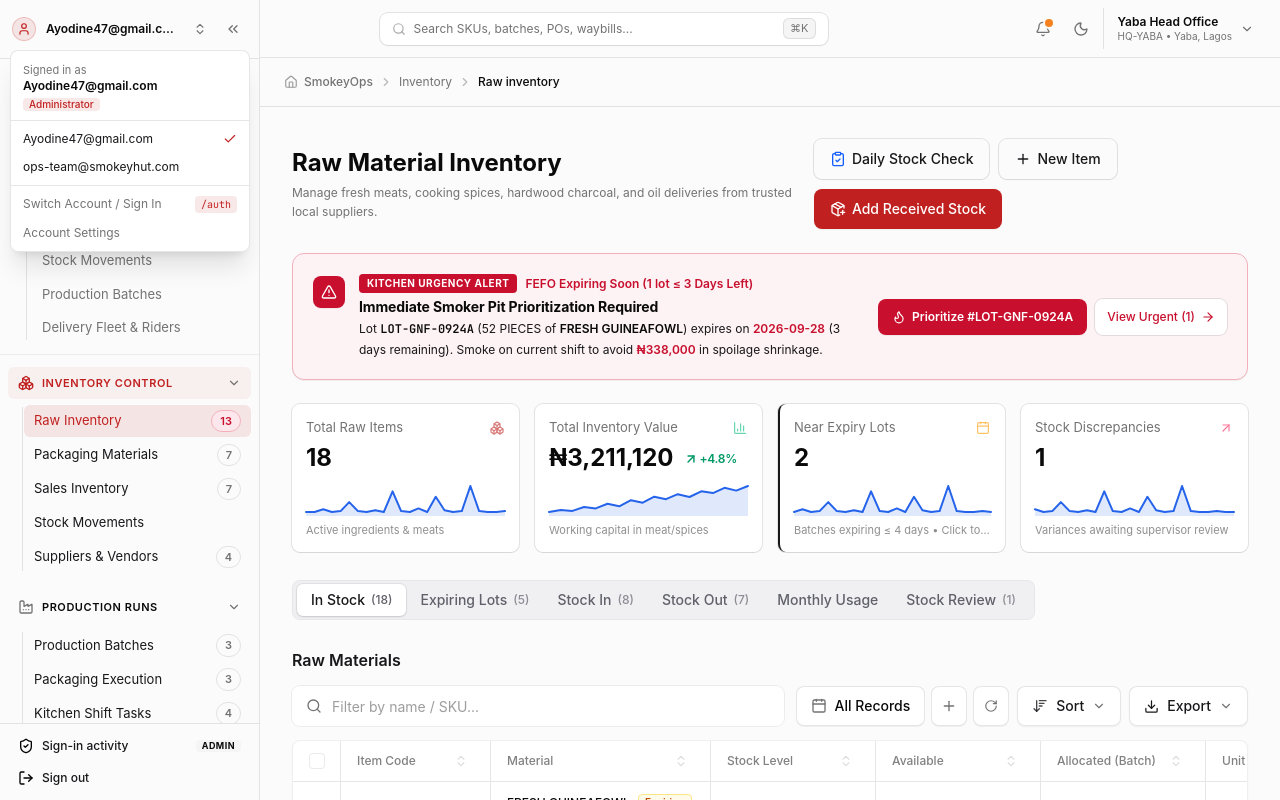
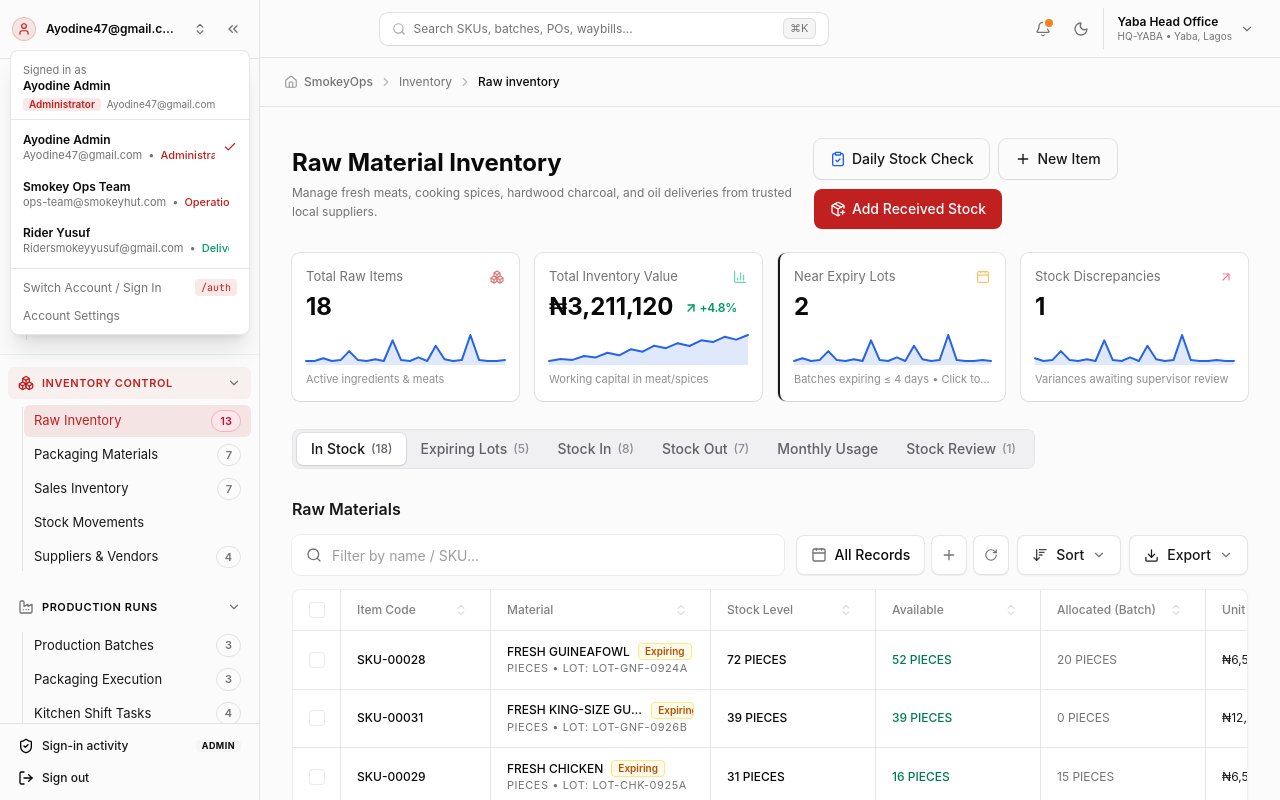
Before and after one commit to ayodine/smokey-ops-dashboard, a React (Vite) app: page /inventory/raw in a window 1280 px wide. Both pictures are taken after a click on the button "Ayodine47@gmail.com". Shown: the top 800 px of the page. Built offline with nearby package versions, Linux system fonts and the light colour scheme.

Commit message:
feat(rbac): add Rider Yusuf account switching with auto-routing and restrict sidebar navigation to rider portal

```diff
--- a/src/components/layout/AppShell.tsx
+++ b/src/components/layout/AppShell.tsx
@@ -1,5 +1,6 @@
 import React, { useState, useEffect } from 'react'
-import { Outlet } from 'react-router-dom'
+import { Outlet, useLocation, useNavigate } from 'react-router-dom'
+import { useSmokeyOps } from '@/context/SmokeyOpsContext'
 import { Sidebar } from './Sidebar'
 import { TopNav } from './TopNav'
 import { Breadcrumbs } from './Breadcrumbs'
@@ -8,6 +9,22 @@ import { CommandMenu } from '@/components/ui/CommandMenu'
 export const AppShell: React.FC = () => {
   const [isMobileSidebarOpen, setIsMobileSidebarOpen] = useState(false)
   const [isCommandMenuOpen, setIsCommandMenuOpen] = useState(false)
+  const { currentAccount } = useSmokeyOps()
+  const location = useLocation()
+  const navigate = useNavigate()
+
+  // RBAC Route Guard: Sandboxes Rider to Logistics & Rider Portal (Spec Section 2.2)
+  useEffect(() => {
+    if (currentAccount.role === 'rider') {
+      const allowedPaths = ['/logistics/rider-portal', '/rider']
+      const isAllowed = allowedPaths.some(
+        p => location.pathname === p || location.pathname.startsWith(`${p}/`)
+      )
+      if (!isAllowed) {
+        navigate('/logistics/rider-portal', { replace: true })
+      }
+    }
+  }, [currentAccount.role, location.pathname, navigate])
 
   // Global Command+K / Ctrl+K keyboard shortcut
   useEffect(() => {
--- a/src/components/layout/Sidebar.tsx
+++ b/src/components/layout/Sidebar.tsx
@@ -1,5 +1,6 @@
-import React, { useState } from 'react'
+import React, { useState, useMemo } from 'react'
 import { Link, useLocation, useNavigate } from 'react-router-dom'
+import { useSmokeyOps } from '@/context/SmokeyOpsContext'
 import { cn } from '@/lib/utils'
 import {
   Boxes,
@@ -96,15 +97,43 @@ export const Sidebar: React.FC<SidebarProps> = ({ isMobileOpen, onCloseMobile, o
     return localStorage.getItem('ops_sidebar_collapsed') === 'true'
   })
 
+  const { activeAccountEmail, currentAccount, switchAccount, availableAccounts } = useSmokeyOps()
+
   // Sign-in activity modal state
   const [isActivityModalOpen, setIsActivityModalOpen] = useState(false)
 
   // Account dropdown state
   const [isAccountMenuOpen, setIsAccountMenuOpen] = useState(false)
-  const [activeAccount, setActiveAccount] = useState('Ayodine47@gmail.com')
 
   // Recents collapsible state
   const [isRecentsOpen, setIsRecentsOpen] = useState(true)
+
+  // Filter sections based on account role (RBAC)
+  const navSections = useMemo(() => {
+    if (currentAccount.role === 'rider') {
+      return [
+        {
+          id: 'logistics',
+          title: 'Logistics & Dispatch',
+          icon: Truck,
+          defaultHref: '/logistics/rider-portal',
+          items: [
+            { label: 'Rider Portal (My Trips)', href: '/logistics/rider-portal', badge: 'Active' },
+          ],
+        },
+      ]
+    }
+    return NAV_SECTIONS
+  }, [currentAccount.role])
+
+  const recentNavItems = useMemo(() => {
+    if (currentAccount.role === 'rider') {
+      return [
+        { label: 'Rider Portal (My Trips)', href: '/logistics/rider-portal' },
+      ]
+    }
+    return RECENT_NAV_ITEMS
+  }, [currentAccount.role])
 
   // Track expanded collapsible sections
   const [openSections, setOpenSections] = useState<Record<string, boolean>>(() => {
@@ -165,7 +194,7 @@ export const Sidebar: React.FC<SidebarProps> = ({ isMobileOpen, onCloseMobile, o
               </div>
 
               <span className="text-xs font-semibold text-kumo-strong truncate flex-1 tracking-normal">
-                {activeAccount.length > 20 ? `${activeAccount.slice(0, 16)}...` : activeAccount}
+                {currentAccount.email.length > 20 ? `${currentAccount.email.slice(0, 16)}...` : currentAccount.email}
               </span>
               <ChevronsUpDown className="w-3.5 h-3.5 text-kumo-subtle shrink-0 ml-1" />
             </button>
@@ -192,35 +221,51 @@ export const Sidebar: React.FC<SidebarProps> = ({ isMobileOpen, onCloseMobile, o
             <div className="absolute left-2.5 top-[50px] w-60 rounded-lg border border-kumo-line bg-kumo-base shadow-xl py-1 z-50 animate-in fade-in zoom-in-95 text-xs">
               <div className="px-3 py-2 border-b border-kumo-line">
                 <p className="text-[11px] text-kumo-subtle">Signed in as</p>
-                <p className="font-semibold text-kumo-strong truncate">{activeAccount}</p>
-                <span className="inline-block mt-1 text-[10px] bg-primary/10 text-primary px-1.5 py-0.2 rounded font-medium">
-                  Administrator
+                <p className="font-semibold text-kumo-strong truncate">{currentAccount.name}</p>
+                <div className="flex items-center gap-1.5 mt-1">
+                  <span className={`inline-block text-[10px] px-1.5 py-0.2 rounded font-semibold ${
+                    currentAccount.role === 'rider'
+                      ? 'bg-emerald-50 text-emerald-700 border border-emerald-200 dark:bg-emerald-950/40 dark:text-emerald-300'
+                      : 'bg-primary/10 text-primary'
+                  }`}>
+                    {currentAccount.roleLabel}
                   </span>
+                  <span className="text-[10px] text-kumo-subtle truncate">{currentAccount.email}</span>
+                </div>
               </div>
 
               <div className="py-1">
+                {availableAccounts.map(acc => {
+                  const isSelected = activeAccountEmail.toLowerCase() === acc.email.toLowerCase()
+                  return (
                     <button
+                      key={acc.email}
                       type="button"
                       onClick={() => {
-                    setActiveAccount('Ayodine47@gmail.com')
+                        switchAccount(acc.email)
                         setIsAccountMenuOpen(false)
+                        if (acc.role === 'rider') {
+                          navigate('/logistics/rider-portal')
+                        } else if (location.pathname.startsWith('/logistics/rider-portal')) {
+                          navigate('/overview')
+                        }
                       }}
-                  className="w-full px-3 py-1.5 text-left flex items-center justify-between hover:bg-kumo-tint cursor-pointer"
+                      className="w-full px-3 py-2 text-left flex items-center justify-between hover:bg-kumo-tint cursor-pointer"
                     >
-                  <span className="truncate">Ayodine47@gmail.com</span>
-                  {activeAccount === 'Ayodine47@gmail.com' && <Check className="w-3.5 h-3.5 text-primary" />}
+                      <div className="min-w-0 flex-1 pr-2">
+                        <div className="font-semibold text-kumo-strong text-xs truncate">{acc.name}</div>
+                        <div className="text-[11px] text-kumo-subtle flex items-center gap-1.5 truncate">
+                          <span>{acc.email}</span>
+                          <span>•</span>
+                          <span className={acc.role === 'rider' ? 'text-emerald-600 font-medium' : 'text-primary font-medium'}>
+                            {acc.roleLabel}
+                          </span>
+                        </div>
+                      </div>
+                      {isSelected && <Check className="w-3.5 h-3.5 text-primary shrink-0" />}
                     </button>
-                <button
-                  type="button"
-                  onClick={() => {
-                    setActiveAccount('ops-team@smokeyhut.com')
-                    setIsAccountMenuOpen(false)
-                  }}
-                  className="w-full px-3 py-1.5 text-left flex items-center justify-between hover:bg-kumo-tint cursor-pointer"
-                >
-                  <span className="truncate">ops-team@smokeyhut.com</span>
-                  {activeAccount === 'ops-team@smokeyhut.com' && <Check className="w-3.5 h-3.5 text-primary" />}
-                </button>
+                  )
+                })}
               </div>
 
               <div className="border-t border-kumo-line pt-1">
@@ -265,7 +310,8 @@ export const Sidebar: React.FC<SidebarProps> = ({ isMobileOpen, onCloseMobile, o
             </button>
           </div>
 
-          {/* Home Overview Link */}
+          {/* Home Overview Link (Hidden for Rider Profile) */}
+          {currentAccount.role !== 'rider' && (
             <Link
               to="/overview"
               onClick={onCloseMobile}
@@ -279,6 +325,7 @@ export const Sidebar: React.FC<SidebarProps> = ({ isMobileOpen, onCloseMobile, o
               <Home className="w-4 h-4 text-kumo-subtle shrink-0" />
               <span className="truncate">Home overview</span>
             </Link>
+          )}
 
           {/* Recents Collapsible Sub-menu */}
           <div>
@@ -305,7 +352,7 @@ export const Sidebar: React.FC<SidebarProps> = ({ isMobileOpen, onCloseMobile, o
                   aria-hidden="true"
                   className="pointer-events-none absolute inset-y-1 left-[18px] z-10 block w-px bg-kumo-line"
                 />
-                {RECENT_NAV_ITEMS.map(rec => {
+                {recentNavItems.map(rec => {
                   const isActive = location.pathname === rec.href
                   return (
                     <Link
@@ -331,7 +378,7 @@ export const Sidebar: React.FC<SidebarProps> = ({ isMobileOpen, onCloseMobile, o
 
       {/* 3. Main Navigation Sections */}
       <div className="flex-1 overflow-y-auto px-2 py-3 space-y-4">
-        {NAV_SECTIONS.map(section => {
+        {navSections.map(section => {
           const SectionIcon = section.icon
           const isOpen = openSections[section.id]
           const isSectionActive = section.items.some(item => location.pathname.startsWith(item.href))
--- a/src/context/SmokeyOpsContext.tsx
+++ b/src/context/SmokeyOpsContext.tsx
@@ -1,4 +1,4 @@
-import React, { createContext, useContext, useState } from 'react'
+import React, { createContext, useContext, useState, useMemo } from 'react'
 import {
   RawProduct,
   RawDelivery,
@@ -124,6 +124,12 @@ interface SmokeyOpsContextType {
   markPickupCollected: (orderId: number, collectedBy: string, handoverStaff: string) => void
   verifyThirdPartyFee: (deliveryId: number, status: 'approved' | 'flagged', note?: string) => void
 
+  // Account Profile & RBAC
+  activeAccountEmail: string
+  currentAccount: AppUserAccount
+  switchAccount: (email: string) => void
+  availableAccounts: AppUserAccount[]
+
   // Feedback, Toasts & Success Confirmation Modals
   toasts: ToastMessage[]
   showToast: (message: string, type?: 'success' | 'info' | 'error', title?: string) => void
@@ -131,6 +137,36 @@ interface SmokeyOpsContextType {
   showSuccessModal: (data: { title: string; message: string; details?: Array<{ label: string; value: string }>; actionLabel?: string; onAction?: () => void }) => void
   closeSuccessModal: () => void
 }
+
+export interface AppUserAccount {
+  email: string
+  name: string
+  role: 'admin' | 'manager' | 'rider'
+  roleLabel: string
+  rider_user_id?: number
+}
+
+export const APP_ACCOUNTS: AppUserAccount[] = [
+  {
+    email: 'Ayodine47@gmail.com',
+    name: 'Ayodine Admin',
+    role: 'admin',
+    roleLabel: 'Administrator'
+  },
+  {
+    email: 'ops-team@smokeyhut.com',
+    name: 'Smokey Ops Team',
+    role: 'manager',
+    roleLabel: 'Operations Manager'
+  },
+  {
+    email: 'Ridersmokeyyusuf@gmail.com',
+    name: 'Rider Yusuf',
+    role: 'rider',
+    roleLabel: 'Delivery Rider',
+    rider_user_id: 455
+  }
+]
 
 const SmokeyOpsContext = createContext<SmokeyOpsContextType | undefined>(undefined)
 
@@ -166,6 +202,26 @@ export const SmokeyOpsProvider: React.FC<{ children: React.ReactNode }> = ({ chi
   const [riderTasks, setRiderTasks] = useState<RiderTask[]>(SEED_RIDER_TASKS)
   const [storePickups, setStorePickups] = useState<StorePickupOrder[]>(SEED_STORE_PICKUPS)
   const [thirdPartySummaries] = useState<ThirdPartyWeeklySummary[]>(SEED_THIRD_PARTY_SUMMARY)
+
+  // Account / Role Management (RBAC)
+  const [activeAccountEmail, setActiveAccountEmail] = useState<string>(() => {
+    return localStorage.getItem('smokey_active_account') || 'Ayodine47@gmail.com'
+  })
+
+  const currentAccount = useMemo(() => {
+    return APP_ACCOUNTS.find(a => a.email.toLowerCase() === activeAccountEmail.toLowerCase()) || APP_ACCOUNTS[0]
+  }, [activeAccountEmail])
+
+  const switchAccount = (email: string) => {
+    setActiveAccountEmail(email)
+    localStorage.setItem('smokey_active_account', email)
+    const target = APP_ACCOUNTS.find(a => a.email.toLowerCase() === email.toLowerCase())
+    if (target?.role === 'rider') {
+      showToast('Switched to Rider Yusuf profile — restricted to Logistics & Delivery operations', 'info')
+    } else {
+      showToast(`Switched account to ${target?.name || email} (${target?.roleLabel || 'Staff'})`, 'info')
+    }
+  }
 
   // Feedback: Toasts & Success Modal
   const [toasts, setToasts] = useState<ToastMessage[]>([])
@@ -1246,6 +1302,10 @@ export const SmokeyOpsProvider: React.FC<{ children: React.ReactNode }> = ({ chi
         remitCodCash,
         markPickupCollected,
         verifyThirdPartyFee,
+        activeAccountEmail,
+        currentAccount,
+        switchAccount,
+        availableAccounts: APP_ACCOUNTS,
         toasts,
         showToast,
         dismissToast,
--- a/src/features/inventory/RawInventoryPage.tsx
+++ b/src/features/inventory/RawInventoryPage.tsx
@@ -870,58 +870,6 @@ export const RawInventoryPage: React.FC = () => {
         </div>
       </div>
 
-      {/* Kitchen Urgency Alert Banner (Rendered when any lot is <= 3 days from expiring) */}
-      {criticalExpiringLots.length > 0 && (
-        <div className="rounded-xl border border-[#F3B0BB] dark:border-[#52171E] bg-[#FDF2F4] dark:bg-[#200A0D] p-4 sm:p-5 shadow-2xs">
-          <div className="flex flex-col md:flex-row md:items-center justify-between gap-4">
-            <div className="flex items-start gap-3.5">
-              <div className="p-2 rounded-lg bg-[#C8102E] text-white shadow-2xs shrink-0 mt-0.5">
-                <AlertTriangle className="w-4 h-4" />
-              </div>
-              <div>
-                <div className="flex items-center gap-2 flex-wrap">
-                  <span className="inline-flex items-center px-2 py-0.5 rounded text-[10px] font-bold tracking-wider uppercase bg-[#C8102E] text-white">
-                    Kitchen Urgency Alert
-                  </span>
-                  <span className="text-xs font-semibold text-[#C8102E] dark:text-rose-300">
-                    FEFO Expiring Soon ({criticalExpiringLots.length} lot{criticalExpiringLots.length > 1 ? 's' : ''} ≤ 3 Days Left)
-                  </span>
-                </div>
-                <h2 className="text-sm font-bold text-kumo-strong mt-1">
-                  Immediate Smoker Pit Prioritization Required
-                </h2>
-                <p className="text-xs text-kumo-default mt-0.5 max-w-2xl leading-relaxed">
-                  Lot <span className="font-semibold text-kumo-strong font-mono">{criticalExpiringLots[0].lot_number}</span> ({criticalExpiringLots[0].remaining_qty} {criticalExpiringLots[0].unit} of <span className="font-semibold text-kumo-strong">{criticalExpiringLots[0].product_name}</span>) expires on <span className="font-semibold text-[#C8102E] dark:text-rose-400">{criticalExpiringLots[0].expiry_date}</span> ({criticalExpiringLots[0].days_to_expiry} day{criticalExpiringLots[0].days_to_expiry === 1 ? '' : 's'} remaining). Smoke on current shift to avoid <span className="font-semibold text-[#C8102E] dark:text-rose-400">{formatNaira(criticalExpiringLots[0].remaining_qty * criticalExpiringLots[0].unit_cost)}</span> in spoilage shrinkage.
-                </p>
-              </div>
-            </div>
-            <div className="flex items-center gap-2 shrink-0 self-end md:self-center">
-              <Button
-                variant="primary"
-                size="sm"
-                onClick={() => handleOpenPrioritize(criticalExpiringLots[0])}
-                leftIcon={<Flame className="w-3.5 h-3.5" />}
-                className="h-9 px-3.5 text-xs font-semibold bg-[#C8102E] hover:bg-[#b00d27] text-white border-transparent shadow-2xs"
-              >
-                Prioritize #{criticalExpiringLots[0].lot_number}
-              </Button>
-              <Button
-                variant="outline"
-                size="sm"
-                onClick={() => {
-                  setActiveTab('fefo')
-                  setFefoFilter('near_expiry')
-                }}
-                rightIcon={<ArrowRight className="w-3.5 h-3.5" />}
-                className="h-9 px-3 text-xs font-medium border-[#F3B0BB] text-[#C8102E] bg-white hover:bg-[#FDF2F4] dark:bg-transparent dark:border-[#52171E] dark:text-rose-300"
-              >
-                View Urgent ({criticalExpiringLots.length})
-              </Button>
-            </div>
-          </div>
-        </div>
-      )}
-
       {/* KPI Stat Strip */}
       <div className="grid grid-cols-2 lg:grid-cols-4 gap-3 sm:gap-4">
         <MetricCard
```
Lines whose indentation alone changed are shown as unchanged.
